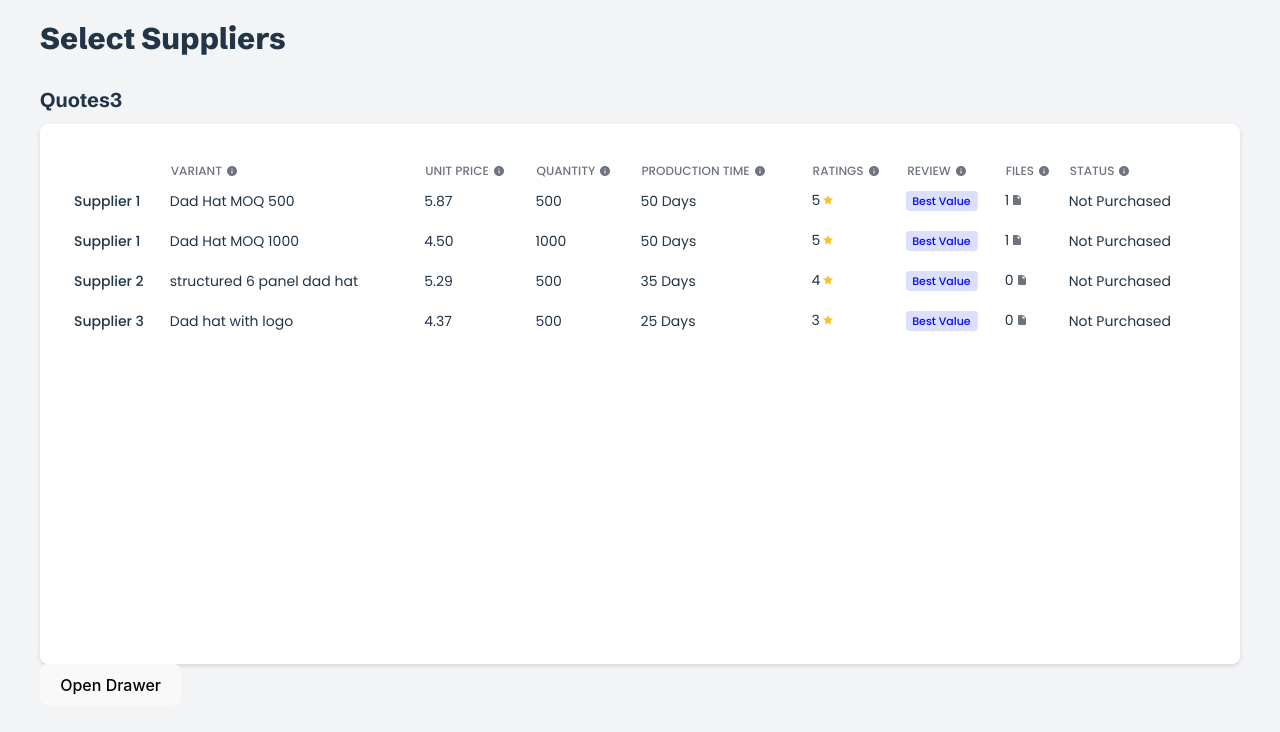
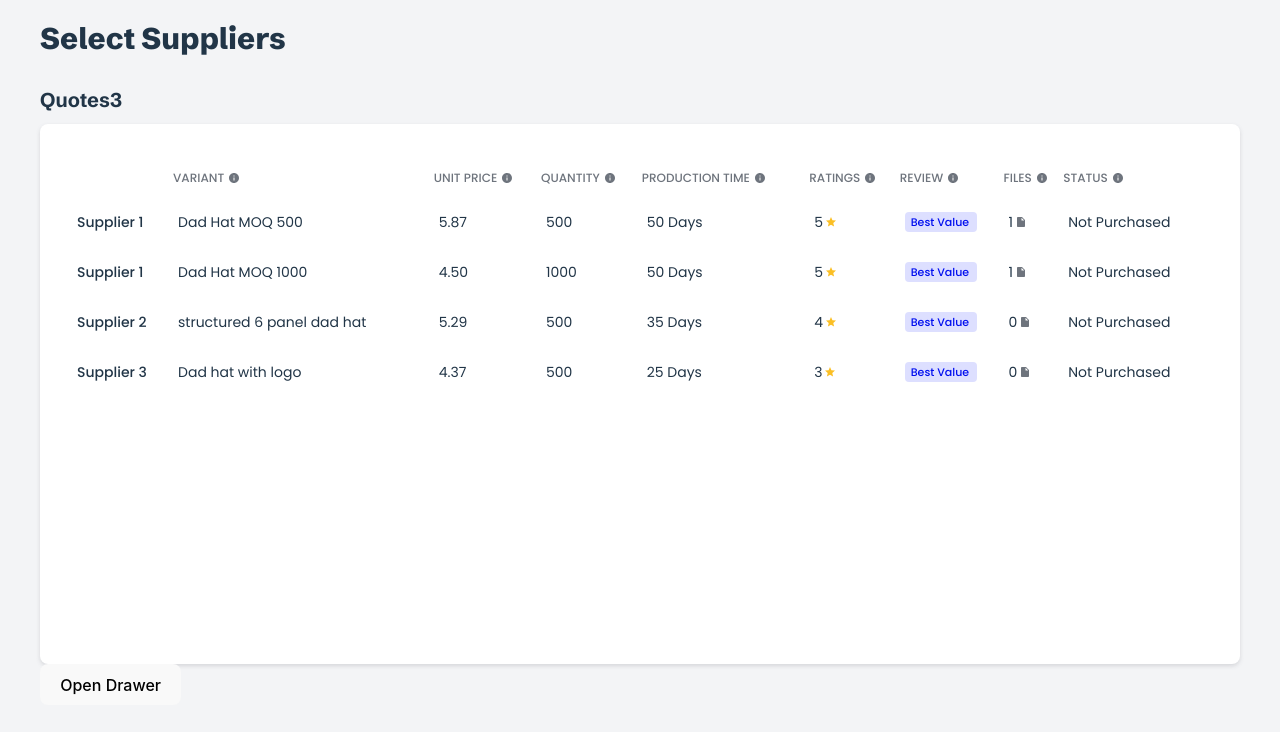
Before and after one commit to mfreemon/cavela, a React (Vite) app in the folder frontend/: page / in a window 1280 px wide. Shown: the top 732 px of the page. Built offline with nearby package versions, Linux system fonts and the light colour scheme.

Commit message:
css tweaks as for hover state, etc...

```diff
--- a/frontend/src/components/CavTable/CavTable.jsx
+++ b/frontend/src/components/CavTable/CavTable.jsx
@@ -9,7 +9,7 @@ const columnNames = ["", 'VARIANT', 'UNIT PRICE', 'QUANTITY', 'PRODUCTION TIME',
 const CavTable = ({data, selectSupplier}) => {
   return (
     <div>
-      <table className="table">
+      <table className="table" cellSpacing="0" cellPadding="0">
         <thead>
           <tr>
             {columnNames.map((col, i) => (
@@ -17,7 +17,7 @@ const CavTable = ({data, selectSupplier}) => {
             ))}
           </tr>
         </thead>
-        <tbody>
+        <tbody >
           {data.map((supplierData, index) => (
             supplierData.product_quotes.map((quote, q) => (
             <tr key={index} onClick={() => selectSupplier(supplierData, quote.id)}>
--- a/frontend/src/components/CavTable/table.scss
+++ b/frontend/src/components/CavTable/table.scss
@@ -3,7 +3,8 @@
 .table {
   width: 100%;
   padding: 12px;
-  // border-collapse: collapse;
+  border-collapse: separate;
+  border-spacing: 0 10px;
 
   td, th {
     text-align: left;
@@ -11,7 +12,8 @@
 
   tr {
     td {
-      padding: 0 0 12px 0;
+      line-height: 40px;
+      padding-left: 5px;
     }
   }
 
@@ -37,8 +39,7 @@
       padding: 0;
     }
     tr:hover {
-      color: #fff;
-      background-color: #000;
+      background-color: #f2f2f2;
     }
 
     tr:hover td {
--- a/frontend/src/components/Dashboard/Dashboard.jsx
+++ b/frontend/src/components/Dashboard/Dashboard.jsx
@@ -14,7 +14,6 @@ const Dashboard = () => {
   useEffect(() => {
     const fetchData = async () => {
       const response = await new Promise((resolve) => setTimeout(() => resolve(quotes), 2000)); // Simulate network delay
-      console.log(response)
       setQuoteData(response)
     };
 
@@ -22,7 +21,6 @@ const Dashboard = () => {
   },[])
 
   const handleSupplier = (ven, id) => {
-    console.log(ven, id);
     const findItem = ven.product_quotes.find(item => item.id == id);
     setSupplier({supplier: ven, item: findItem});
   }
--- a/frontend/src/components/Drawer/DrawerRight.jsx
+++ b/frontend/src/components/Drawer/DrawerRight.jsx
@@ -5,7 +5,6 @@ import DrawerList from "../DrawerList/DrawerList";
 import './drawer.scss';
 
 const DrawerRight = ({ closeDrawer, openDrawer, drawerData }) => {
-  console.log(drawerData)
   return (
     <Drawer className="drawer" anchor="right" open={openDrawer}>
       <div className="closeX">
--- a/frontend/src/components/DrawerList/DrawerList.jsx
+++ b/frontend/src/components/DrawerList/DrawerList.jsx
@@ -4,6 +4,7 @@ import ListItem from '@mui/material/ListItem';
 import ListItemText from '@mui/material/ListItemText';
 import Divider from '@mui/material/Divider';
 import InfoIcon from '@mui/icons-material/Info';
+import StarIcon from '@mui/icons-material/Star';
 
 import './drawerlist.scss';
 
@@ -14,7 +15,6 @@ const style = {
 };
 
 const DrawerList = ({data})  => {
-  console.log(data)
   return (
     <div className="drawer-list">
       <List sx={style}>
@@ -81,7 +81,7 @@ const DrawerList = ({data})  => {
         <h3>Supplier Details</h3>
         <ListItem>
           <span>Ratings<InfoIcon/></span>
-          <span>{data.supplier.supplier.average_score}</span>
+          <span className='rating'>{data.supplier.supplier.average_score}<StarIcon /></span>
         </ListItem>
         <Divider variant="middle" component="li" />
         <ListItem>
--- a/frontend/src/components/DrawerList/drawerlist.scss
+++ b/frontend/src/components/DrawerList/drawerlist.scss
@@ -10,6 +10,7 @@
     padding-left: 0;
     margin-left: 0;
     margin-right: 0;
+
     svg {
       display: inline-block;
       width: 12px;
@@ -25,4 +26,10 @@
   li > span:nth-child(2) {
     color: black;
   }
+
+  .rating {
+    svg {
+      fill: colors.$cav-yellow;
+    }
+  }
 }
```
